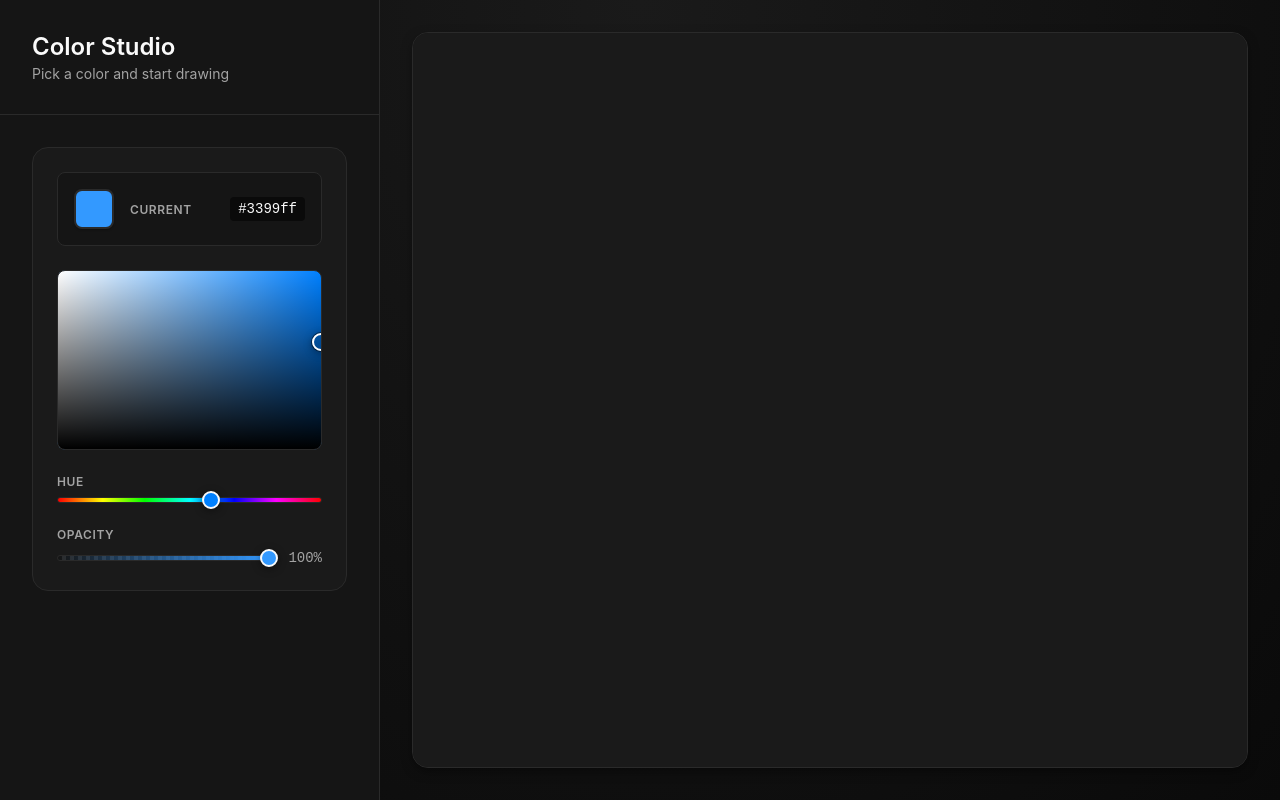
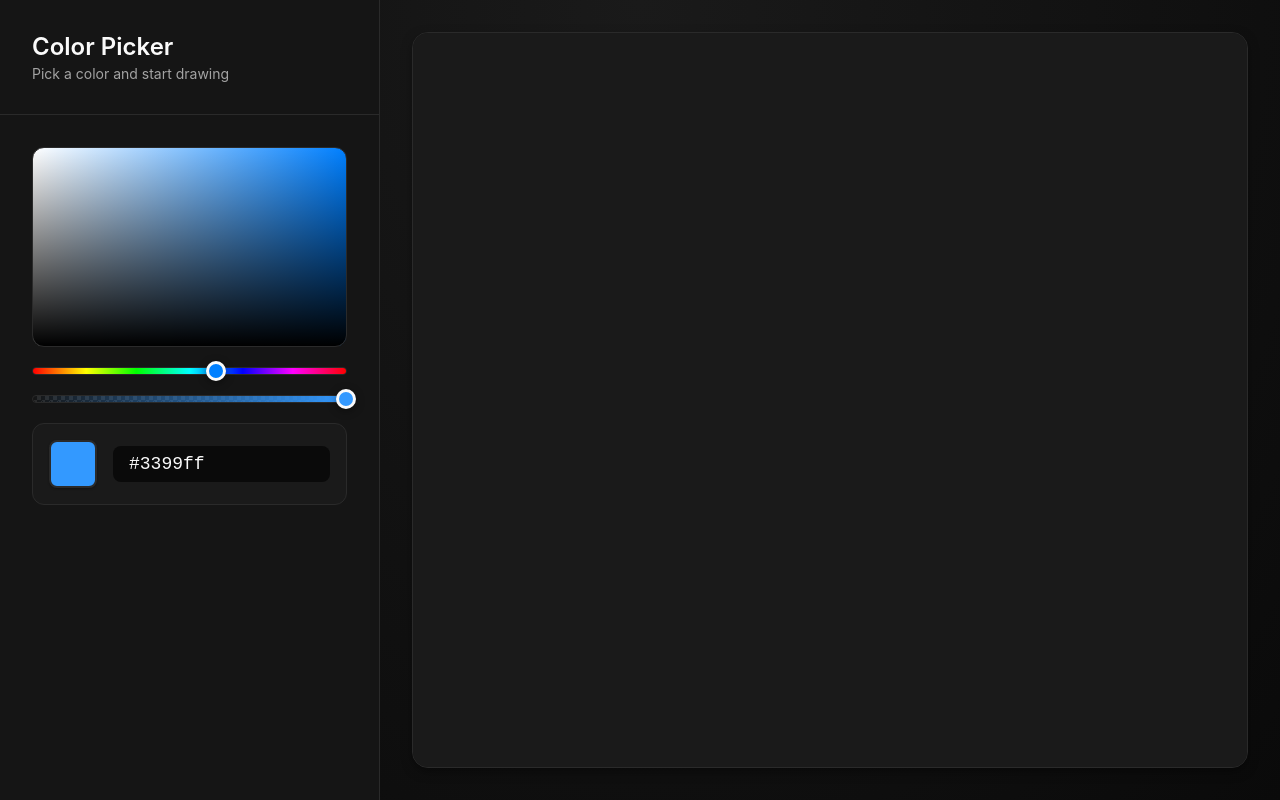
Before and after one commit to jespergran98/colorPicker, a React (Vite) app: page / in a window 1280 px wide. Built offline with nearby package versions, Linux system fonts and the light colour scheme; the HTML template or start-up script is replaced by a standard one.

Commit message:
Refactor ColorPicker component; update color preview and add recent colors feature. Fixed a bug where colors were incorrectly applied

```diff
--- a/src/App.jsx
+++ b/src/App.jsx
@@ -10,7 +10,7 @@ function App() {
     <div className="app">
       <aside className="sidebar">
         <div className="sidebar-header">
-          <h1 className="sidebar-title">Color Studio</h1>
+          <h1 className="sidebar-title">Color Picker</h1>
           <p className="sidebar-subtitle">Pick a color and start drawing</p>
         </div>
         <div className="sidebar-content">
--- a/src/components/ColorPicker/ColorPicker.css
+++ b/src/components/ColorPicker/ColorPicker.css
@@ -1,61 +1,14 @@
 .color-picker {
   display: flex;
   flex-direction: column;
-  background-color: var(--color-surface-elevated);
-  border-radius: var(--radius-lg);
-  border: 1px solid var(--color-border);
-  padding: var(--spacing-lg);
-  gap: var(--spacing-lg);
-}
-
-/* Color Preview */
-.color-preview {
-  display: flex;
-  align-items: center;
-  justify-content: space-between;
-  padding: var(--spacing-md);
-  background-color: var(--color-surface);
-  border-radius: var(--radius-sm);
-  border: 1px solid var(--color-border);
-}
-
-.color-preview__left {
-  display: flex;
-  align-items: center;
-  gap: var(--spacing-md);
-}
-
-.color-preview__swatch {
-  width: 40px;
-  height: 40px;
-  border-radius: var(--radius-sm);
-  border: 2px solid var(--color-border);
-  box-shadow: var(--shadow-sm);
-}
-
-.color-preview__label {
-  font-size: 0.75rem;
-  text-transform: uppercase;
-  letter-spacing: 0.05em;
-  color: var(--color-text-secondary);
-  font-weight: 600;
-}
-
-.color-preview__value {
-  font-family: 'Courier New', monospace;
-  font-size: 0.875rem;
-  color: var(--color-text);
-  font-weight: 500;
-  padding: 0.25rem 0.5rem;
-  background-color: var(--color-bg);
-  border-radius: 0.25rem;
+  gap: 1.25rem;
 }
 
 /* Saturation/Lightness Picker */
 .sb-picker {
   width: 100%;
-  height: 180px;
-  border-radius: var(--radius-sm);
+  height: 200px;
+  border-radius: var(--radius-md);
   position: relative;
   cursor: crosshair;
   border: 1px solid var(--color-border);
@@ -64,9 +17,9 @@
 
 .sb-picker__cursor {
   position: absolute;
-  width: 18px;
-  height: 18px;
-  border: 2px solid white;
+  width: 20px;
+  height: 20px;
+  border: 3px solid white;
   border-radius: 50%;
   transform: translate(-50%, -50%);
   pointer-events: none;
@@ -77,27 +30,17 @@
 .slider-group {
   display: flex;
   flex-direction: column;
-  gap: var(--spacing-sm);
-}
-
-.slider-label {
-  font-size: 0.75rem;
-  font-weight: 600;
-  color: var(--color-text-secondary);
-  text-transform: uppercase;
-  letter-spacing: 0.05em;
 }
 
 .slider-container {
   display: flex;
   align-items: center;
-  gap: var(--spacing-md);
 }
 
 .slider-track {
   position: relative;
   flex: 1;
-  height: 6px;
+  height: 8px;
   border-radius: 999px;
   overflow: visible;
   background-color: var(--color-surface);
@@ -127,10 +70,10 @@
 .slider-handle {
   position: absolute;
   top: 50%;
-  width: 18px;
-  height: 18px;
+  width: 20px;
+  height: 20px;
   border-radius: 50%;
-  border: 2px solid var(--color-text);
+  border: 3px solid var(--color-text);
   box-shadow: 0 2px 8px rgba(0, 0, 0, 0.4);
   transform: translate(-50%, -50%);
   pointer-events: none;
@@ -139,15 +82,6 @@
 
 .slider:active + .slider-gradient + .slider-handle {
   transform: translate(-50%, -50%) scale(1.15);
-}
-
-.slider-value {
-  font-family: 'Courier New', monospace;
-  font-size: 0.875rem;
-  color: var(--color-text-secondary);
-  font-weight: 500;
-  min-width: 36px;
-  text-align: right;
 }
 
 /* Checkerboard pattern for transparency */
@@ -161,3 +95,55 @@
   background-size: 8px 8px;
   background-position: 0 0, 0 4px, 4px -4px, -4px 0px;
 }
+
+/* Color Preview */
+.color-preview {
+  display: flex;
+  align-items: center;
+  gap: var(--spacing-md);
+  padding: var(--spacing-md);
+  background-color: var(--color-surface-elevated);
+  border-radius: var(--radius-md);
+  border: 1px solid var(--color-border);
+}
+
+.color-preview__swatch {
+  width: 48px;
+  height: 48px;
+  border-radius: var(--radius-sm);
+  border: 2px solid var(--color-border);
+  box-shadow: var(--shadow-sm);
+  flex-shrink: 0;
+}
+
+.color-preview__hex {
+  font-family: 'Courier New', monospace;
+  font-size: 1.125rem;
+  color: var(--color-text);
+  font-weight: 500;
+  background-color: var(--color-bg);
+  padding: 0.5rem 1rem;
+  border-radius: var(--radius-sm);
+  flex: 1;
+}
+
+/* Recent Colors */
+.recent-colors {
+  display: grid;
+  grid-template-columns: repeat(6, 1fr);
+  gap: var(--spacing-sm);
+}
+
+.recent-color-swatch {
+  width: 100%;
+  aspect-ratio: 1;
+  border-radius: var(--radius-sm);
+  border: 2px solid var(--color-border);
+  cursor: pointer;
+  transition: transform var(--transition-fast), border-color var(--transition-fast);
+}
+
+.recent-color-swatch:hover {
+  transform: scale(1.1);
+  border-color: var(--color-text);
+}
--- a/src/components/ColorPicker/ColorPicker.jsx
+++ b/src/components/ColorPicker/ColorPicker.jsx
@@ -6,6 +6,7 @@ const ColorPicker = ({ color, onChange }) => {
   const [saturation, setSaturation] = useState(100)
   const [lightness, setLightness] = useState(60)
   const [alpha, setAlpha] = useState(100)
+  const [recentColors, setRecentColors] = useState([])
 
   const pickerRef = useRef(null)
   const [isDragging, setIsDragging] = useState(false)
@@ -20,13 +21,29 @@ const ColorPicker = ({ color, onChange }) => {
     return [Math.round(255 * f(0)), Math.round(255 * f(8)), Math.round(255 * f(4))]
   }
 
-  // Get current color in hex or rgba format
+  // Get current color in hex format
+  const getCurrentHexColor = () => {
+    const [r, g, b] = hslToRgb(hue, saturation, lightness)
+    return `#${r.toString(16).padStart(2, '0')}${g.toString(16).padStart(2, '0')}${b.toString(16).padStart(2, '0')}`
+  }
+
+  // Get current color with alpha
   const getCurrentColor = () => {
     const [r, g, b] = hslToRgb(hue, saturation, lightness)
     if (alpha === 100) {
-      return `#${r.toString(16).padStart(2, '0')}${g.toString(16).padStart(2, '0')}${b.toString(16).padStart(2, '0')}`
+      return getCurrentHexColor()
     }
     return `rgba(${r}, ${g}, ${b}, ${alpha / 100})`
+  }
+
+  // Add color to recent colors
+  const addToRecentColors = () => {
+    const hexColor = getCurrentHexColor()
+    setRecentColors(prev => {
+      const filtered = prev.filter(c => c !== hexColor)
+      const updated = [hexColor, ...filtered].slice(0, 12)
+      return updated
+    })
   }
 
   // Update parent when values change
@@ -40,8 +57,19 @@ const ColorPicker = ({ color, onChange }) => {
     const x = Math.max(0, Math.min(e.clientX - rect.left, rect.width))
     const y = Math.max(0, Math.min(e.clientY - rect.top, rect.height))
 
-    setSaturation(Math.round((x / rect.width) * 100))
-    setLightness(Math.round((1 - y / rect.height) * 100))
+    // x-axis: left (0%) = white, right (100%) = full saturation
+    // y-axis: top (0%) = pure color, bottom (100%) = black
+    const newSaturation = Math.round((x / rect.width) * 100)
+    const brightness = 1 - (y / rect.height) // 1 at top, 0 at bottom
+
+    // Convert saturation + brightness to HSL lightness
+    // At top: lightness should be 50% (pure color)
+    // At bottom: lightness should be 0% (black)
+    // Left side adds white (increases lightness toward 100%)
+    const newLightness = Math.round(brightness * 50 + (1 - newSaturation / 100) * brightness * 50)
+
+    setSaturation(newSaturation)
+    setLightness(newLightness)
   }
 
   const handlePickerMouseDown = (e) => {
@@ -57,6 +85,9 @@ const ColorPicker = ({ color, onChange }) => {
     }
 
     const handleUp = () => {
+      if (isDragging) {
+        addToRecentColors()
+      }
       setIsDragging(false)
     }
 
@@ -70,11 +101,36 @@ const ColorPicker = ({ color, onChange }) => {
     }
   }, [isDragging])
 
+  const handleRecentColorClick = (recentColor) => {
+    // Parse hex color back to HSL
+    const r = parseInt(recentColor.slice(1, 3), 16) / 255
+    const g = parseInt(recentColor.slice(3, 5), 16) / 255
+    const b = parseInt(recentColor.slice(5, 7), 16) / 255
+
+    const max = Math.max(r, g, b)
+    const min = Math.min(r, g, b)
+    let h = 0, s = 0, l = (max + min) / 2
+
+    if (max !== min) {
+      const d = max - min
+      s = l > 0.5 ? d / (2 - max - min) : d / (max + min)
+
+      switch (max) {
+        case r: h = ((g - b) / d + (g < b ? 6 : 0)) / 6; break
+        case g: h = ((b - r) / d + 2) / 6; break
+        case b: h = ((r - g) / d + 4) / 6; break
+      }
+    }
+
+    setHue(Math.round(h * 360))
+    setSaturation(Math.round(s * 100))
+    setLightness(Math.round(l * 100))
+  }
+
   const pickerGradientStyle = {
     background: `
-      linear-gradient(to top, #000, transparent),
-      linear-gradient(to right, #fff, transparent),
-      hsl(${hue}, 100%, 50%)
+      linear-gradient(to bottom, transparent, #000),
+      linear-gradient(to right, #fff, hsl(${hue}, 100%, 50%))
     `
   }
 
@@ -88,7 +144,7 @@ const ColorPicker = ({ color, onChange }) => {
 
   const cursorStyle = {
     left: `${saturation}%`,
-    top: `${100 - lightness}%`
+    top: `${((50 - lightness) / 50) * 100}%`
   }
 
   const hueHandleStyle = {
@@ -103,18 +159,6 @@ const ColorPicker = ({ color, onChange }) => {
 
   return (
     <div className="color-picker">
-      {/* Color preview */}
-      <div className="color-preview">
-        <div className="color-preview__left">
-          <div
-            className="color-preview__swatch"
-            style={{ backgroundColor: color }}
-          />
-          <span className="color-preview__label">Current</span>
-        </div>
-        <span className="color-preview__value">{color}</span>
-      </div>
-
       {/* Saturation/Lightness picker */}
       <div
         ref={pickerRef}
@@ -130,7 +174,6 @@ const ColorPicker = ({ color, onChange }) => {
 
       {/* Hue slider */}
       <div className="slider-group">
-        <label className="slider-label">Hue</label>
         <div className="slider-container">
           <div className="slider-track">
             <div className="slider-gradient" style={hueGradientStyle} />
@@ -140,6 +183,7 @@ const ColorPicker = ({ color, onChange }) => {
               max="360"
               value={hue}
               onChange={(e) => setHue(Number(e.target.value))}
+              onMouseUp={addToRecentColors}
               className="slider"
             />
             <div className="slider-handle" style={hueHandleStyle} />
@@ -149,7 +193,6 @@ const ColorPicker = ({ color, onChange }) => {
 
       {/* Alpha slider */}
       <div className="slider-group">
-        <label className="slider-label">Opacity</label>
         <div className="slider-container">
           <div className="slider-track checkerboard">
             <div className="slider-gradient" style={alphaGradientStyle} />
@@ -159,13 +202,36 @@ const ColorPicker = ({ color, onChange }) => {
               max="100"
               value={alpha}
               onChange={(e) => setAlpha(Number(e.target.value))}
+              onMouseUp={addToRecentColors}
               className="slider"
             />
             <div className="slider-handle" style={alphaHandleStyle} />
           </div>
-          <span className="slider-value">{alpha}%</span>
         </div>
       </div>
+
+      {/* Color preview with hex code */}
+      <div className="color-preview">
+        <div
+          className="color-preview__swatch"
+          style={{ backgroundColor: color }}
+        />
+        <div className="color-preview__hex">{getCurrentHexColor()}</div>
+      </div>
+
+      {/* Recent colors */}
+      {recentColors.length > 0 && (
+        <div className="recent-colors">
+          {recentColors.map((recentColor, index) => (
+            <div
+              key={index}
+              className="recent-color-swatch"
+              style={{ backgroundColor: recentColor }}
+              onClick={() => handleRecentColorClick(recentColor)}
+            />
+          ))}
+        </div>
+      )}
     </div>
   )
 }
```
